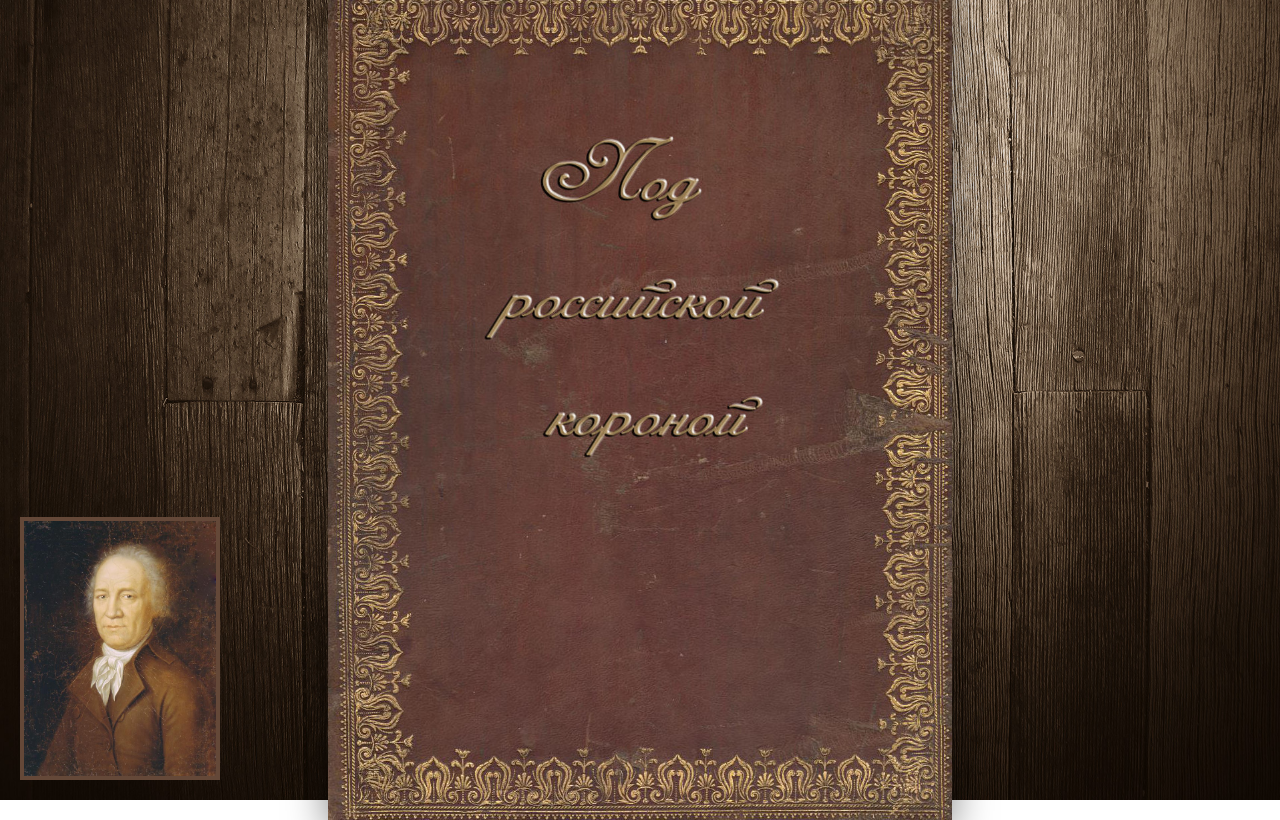
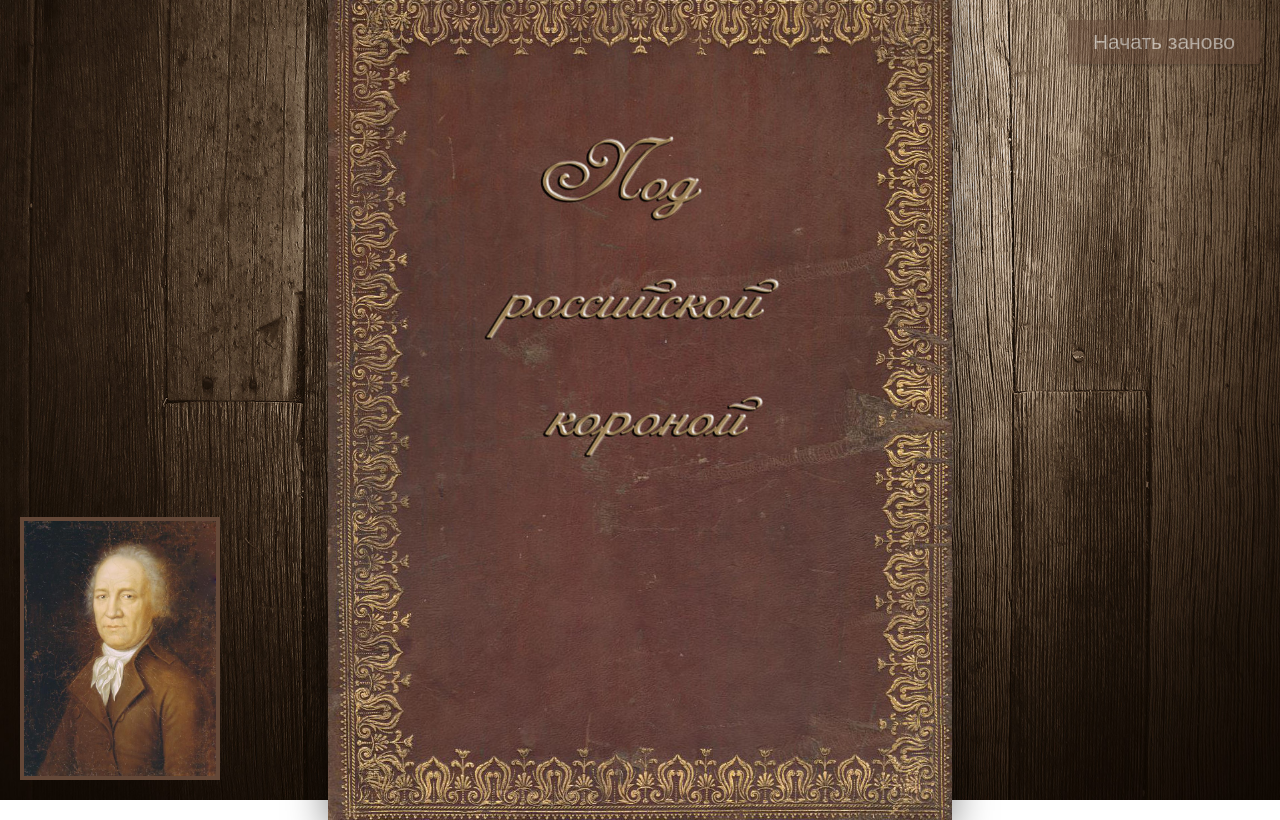
Before and after one commit to borisowsky/Vici, a React app: page / in a window 1280 px wide. Built offline with nearby package versions, Linux system fonts and the light colour scheme.

Commit message:
Add force reload button, add picture in the end

```diff
--- a/src/assets/styles/blocks/flipbook.scss
+++ b/src/assets/styles/blocks/flipbook.scss
@@ -2,6 +2,13 @@
   perspective: 2000px;
   filter: drop-shadow(0 10px 20px rgba(#000, .5));
   transition: margin .3s;
+
+  &__grammar {
+    display: block;
+    width: 90%;
+    margin: 35% auto 0;
+    box-shadow: 0 2px 2px rgba(#000, .3);
+  }
 
   &__page {
     &--description {
--- /dev/null
+++ b/src/assets/styles/blocks/restart-btn.scss
@@ -0,0 +1,10 @@
+.restart-btn {
+  position: absolute;
+  top: 20px;
+  right: 20px;
+  box-shadow: 0 2px 2px rgba(#000, .3);
+
+  &:disabled {
+    opacity: .5;
+  }
+}
--- a/src/assets/styles/index.scss
+++ b/src/assets/styles/index.scss
@@ -9,6 +9,7 @@
 @import 'blocks/guide';
 @import 'blocks/images-table';
 @import 'blocks/images-box';
+@import 'blocks/restart-btn';
 
 // Global styles must be written here
 html {
--- a/src/components/App.jsx
+++ b/src/components/App.jsx
@@ -6,6 +6,7 @@ import Results from './pages/Results';
 import Content from './pages/Content';
 import Guide from './Guide';
 import questionsList from '../questions.json';
+import grammar from '../assets/img/gramota.jpg';
 
 class App extends Component {
   /**
@@ -27,8 +28,8 @@ class App extends Component {
     answeredQuestions: [],
     readyForNext: true,
     resetAnswers: false,
-    messageDelay: 3000,
-    hintDelay: 8500,
+    messageDelay: 0, //3000,
+    hintDelay: 0, //8500,
   }
 
   componentDidMount() {
@@ -168,6 +169,12 @@ class App extends Component {
           score={this.state.score}
         />
 
+        <button
+          className="btn btn--accent restart-btn"
+          onClick={() => { this.restart(); }}
+          disabled={this.state.currentQuestion === 0}
+        >Начать заново</button>
+
         <div className="container">
           <div className="flipbook">
             <div className="flipbook__page flipbook__page--main hard">
@@ -287,7 +294,9 @@ class App extends Component {
             />
 
             <Results score={this.state.score} onRestart={this.restart} />
-            <div className="flipbook__page flipbook__page--hard-inside hard" />
+            <div className="flipbook__page flipbook__page--hard-inside hard">
+              <img className="flipbook__grammar" src={grammar} />
+            </div>
             <div className="flipbook__page flipbook__page--hard-inside hard" />
           </div>
         </div>
```
Also changed, not shown: src/assets/img/gramota.jpg (added).
